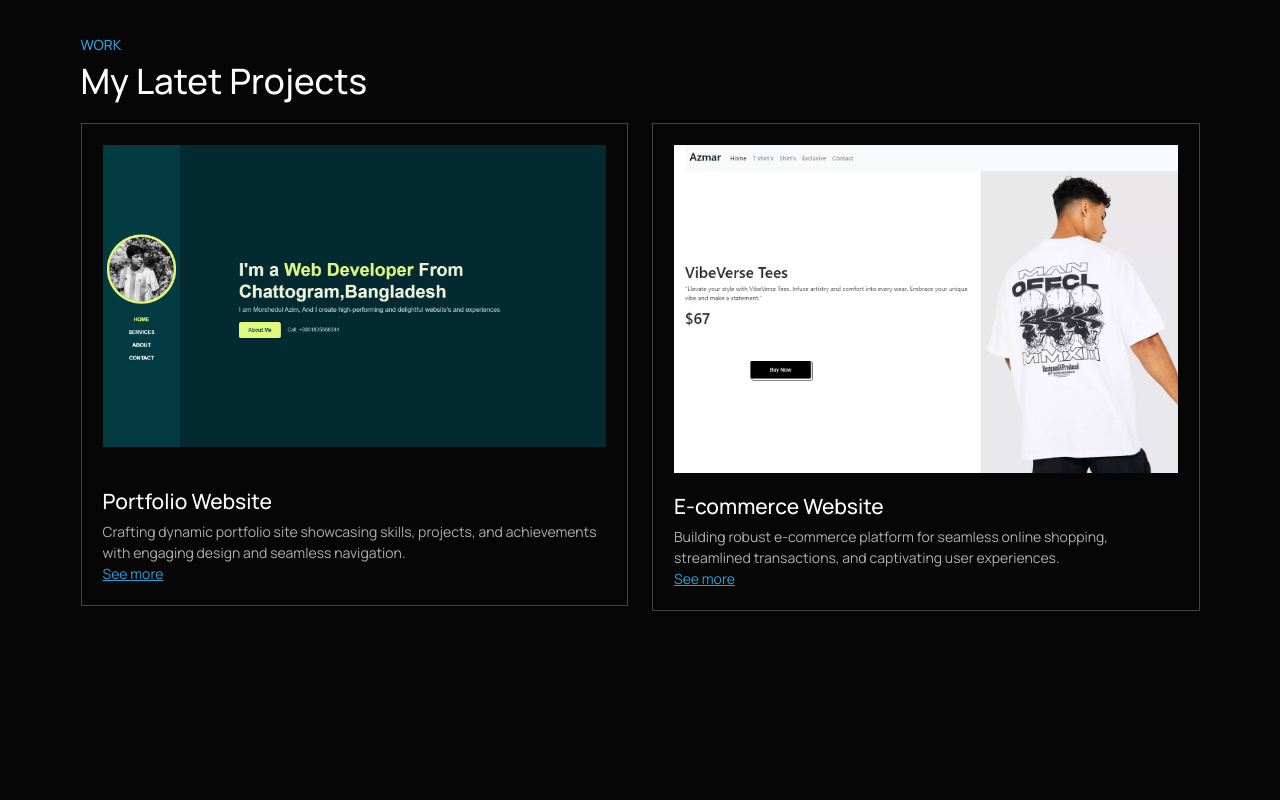
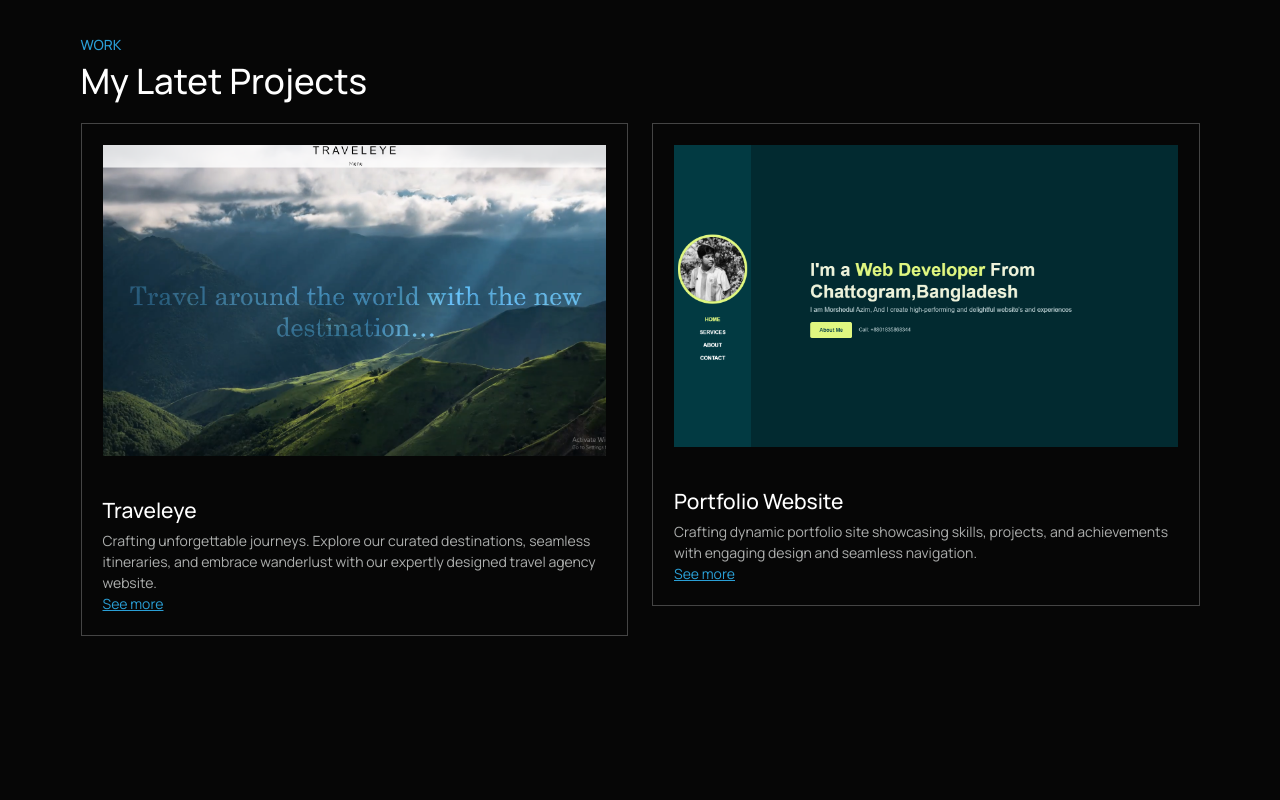
Before and after one commit to Azim0806/Agimy, a plain HTML site: page index.html in a window 1280 px wide. Shown: the part 1400-2200 px from the top of the page. Drawn offline with nearby package versions, Linux system fonts and the light colour scheme; grey boxes are pictures that could not be loaded.

Commit message:
portfolio ready

```diff
--- a/assets/css/app.css
+++ b/assets/css/app.css
@@ -1,4 +1,8 @@
 @import url('https://fonts.googleapis.com/css2?family=Manrope:wght@400;500;600&display=swap');
+
+
+
+
 
 body {
     font-family: "Manrope", sans-serif;
@@ -246,3 +250,10 @@ footer ul li a {
     line-height: 1.4;
     word-spacing: 100vw;
   }
+
+
+
+.fotlogo{
+
+margin-left: 10%;
+}
--- a/index.html
+++ b/index.html
@@ -3,7 +3,7 @@
   <head>
     <meta charset="utf-8">
     <meta name="viewport" content="width=device-width, initial-scale=1">
-    <link rel="shortcut icon" href="assets/LOGO2.png">
+    <link rel="shortcut icon" href="logo1.png">
     <title>Agimy.</title>
     <link rel="stylesheet" href="./assets/css/bootstrap.css">
     <link rel="stylesheet" href="https://cdn.jsdelivr.net/npm/swiper@8/swiper-bundle.min.css"/>
@@ -12,6 +12,7 @@
     <link rel="stylesheet" href="./assets/css/app.css">
   </head>
   <body id="top">
+
 
 
 
@@ -197,6 +198,24 @@
             <div id="work" class="swiper mySwiper pb-5">
                 <div class="swiper-wrapper">
 
+
+                     <!-- Slide -->
+                     <div class="swiper-slide" data-aos="fade-down" data-aos-delay="600">
+                        <div class="project p-4 border-custom">
+                            <img src="work.png" class="img-fluid" alt="">
+                            <div class="overlay">
+                                <br>
+                                <br>
+
+                                <h4 class="h5">Traveleye</h4>
+                                <p class="mb-0">Crafting unforgettable journeys. Explore our curated destinations, seamless itineraries, and embrace wanderlust with our expertly designed travel agency website.</p>
+                                <a href="https://azim0806.github.io/Traveleye/" target="_blank">See more</a>
+                            </div>
+                        </div>
+                    </div>
+
+
+
                     <!-- Slide -->
                     <div  class=" swiper-slide" data-aos="fade-down" data-aos-delay="400">
                          <div class="project p-4 border-custom">
@@ -243,7 +262,6 @@
                             </div>
                         </div>
                     </div>
-
 
 
 
@@ -472,7 +490,7 @@
 
                 <!-- Col -->
                 <div class="col-md-6 p-4 border-custom">
-                        <h4><a href="#">Agimy.</a></h4>
+                        <h3 class="fotlogo"><a href="#"><img  src="logo1.png" alt="">ㅤㅤㅤㅤAgimy.</a></h3>
 
                 </div>
 
@@ -522,7 +540,9 @@
     <script src="https://unpkg.com/aos@next/dist/aos.js"></script>
     <script src="./assets/js/app.js"></script>
   </body>
-
-
-
-</html>
+<br>
+<br>
+<br>
+<br>
+<br>
+<br>
```
Also changed, not shown: Aylogo.png (added), Screenshot__32_-removebg-preview.png (added), assets/js/app.js (line endings or trailing spaces), logo.png (added), logo1.png (added), work.png (added), 1 other file.
